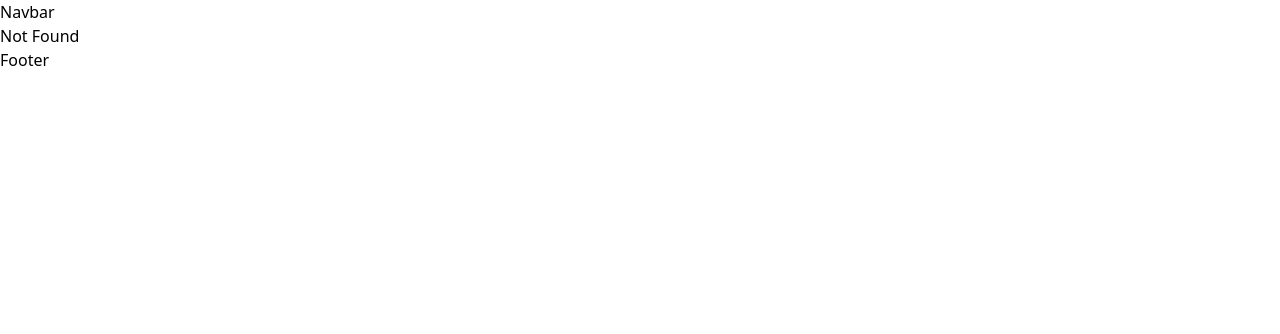
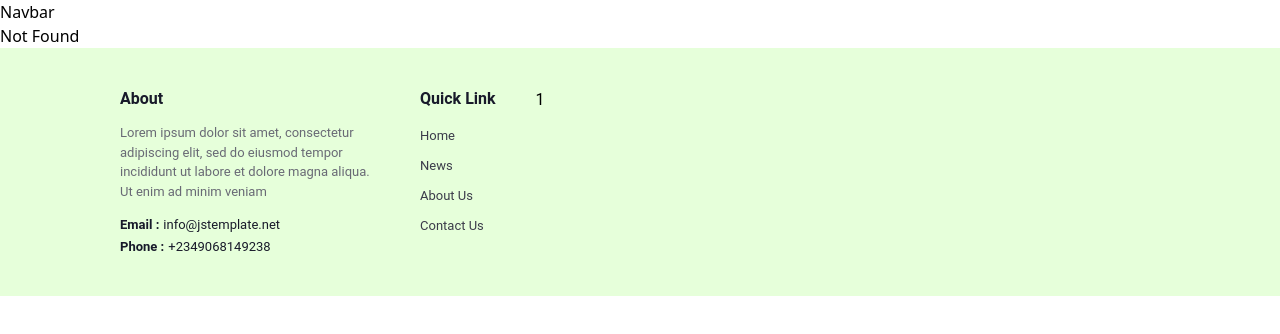
Before and after one commit to HenryAgu/sir-patrick, a React (Vite) app: page /contact in a window 1280 px wide. Before the commit this address had no page. Shown: the top 334 px of the page. Built offline with nearby package versions, Linux system fonts and the light colour scheme.

Commit message:
feat: footer divs (2)

```diff
--- a/src/components/layout/Footer.tsx
+++ b/src/components/layout/Footer.tsx
@@ -1,9 +1,72 @@
-
+import { Link } from "@tanstack/react-router";
 
 const Footer = () => {
+  type NavMenu = {
+    title: string;
+    path: string;
+  };
+
+  const navMenu: NavMenu[] = [
+    {
+      title: "Home",
+      path: "/",
+    },
+    {
+      title: "News",
+      path: "/news",
+    },
+    {
+      title: "About Us",
+      path: "/about",
+    },
+    {
+      title: "Contact Us",
+      path: "/contact",
+    },
+  ];
   return (
-    <div>Footer</div>
-  )
-}
+    <footer className="bg-secondary-100 px-30 py-10 font-roboto">
+      <div className="container mx-auto w-full flex gap-x-10">
+        <div className="flex flex-col gap-y-3.5">
+          <p className="text-secondary-900 text-base leading-[21px] font-semibold">
+            About
+          </p>
+          <p className="text-secondary-500 font-normal text-[13px] max-w-[260px]">
+            Lorem ipsum dolor sit amet, consectetur adipiscing elit, sed do
+            eiusmod tempor incididunt ut labore et dolore magna aliqua. Ut enim
+            ad minim veniam
+          </p>
+          <div className="flex flex-col gap-y-0.5">
+            <p className="text-secondary-800 font-semibold text-[13px]">
+              Email :
+              <a href="mailto:info@jstemplate.net" className="font-normal ml-1">
+                info@jstemplate.net
+              </a>
+            </p>
+            <p className="text-secondary-800 font-semibold text-[13px]">
+              Phone :
+              <a href="tel:+2349068149238" className="font-normal ml-1">
+                +2349068149238
+              </a>
+            </p>
+          </div>
+        </div>
+        <div className="flex flex-col gap-y-3.5">
+          <p className="text-secondary-900 text-base leading-[21px] font-semibold">
+            Quick Link
+          </p>
+          <ul className="flex flex-col gap-y-1.5">
+            {navMenu.map((item, index) => (
+              <li key={index}>
+                <Link to={item.path} className="font-normal text-[13px] text-secondary-600 transition-opacity ease-in-out duration-200 hover:opacity-65">{item.title}</Link>
+              </li>
+            ))}
+          </ul>
+        </div>
+        <div className="">1</div>
+      </div>
+    </footer>
+  );
+};
 
-export default Footer
+export default Footer;
--- a/src/index.css
+++ b/src/index.css
@@ -1 +1,16 @@
 @import "tailwindcss";
+
+/* Roboto Fontstyle */
+@import url("https://fonts.googleapis.com/css2?family=Roboto:ital,wght@0,100..900;1,100..900&family=Space+Grotesk:wght@300..700&display=swap");
+@layer utilities {
+  .font-roboto {
+    font-family: "Roboto", sans-serif;
+  }
+}
+@theme {
+  --color-secondary-100: #e6ffda;
+  --color-secondary-500: #696A75;
+  --color-secondary-600: #3B3C4A;
+  --color-secondary-800: #181A2A;
+  --color-secondary-900: #181A2A;
+}
--- a/src/routes/index.tsx
+++ b/src/routes/index.tsx
@@ -5,5 +5,5 @@ export const Route = createFileRoute('/')({
 })
 
 function RouteComponent() {
-  return <div className='bg-red-900'>Helloefew "/"!</div>
+  return <div className='bg-red-900 min-h-screen'>Helloefew "/"!</div>
 }
```
Also changed, not shown: src/routes/__root.tsx (+8 -8 lines), src/App.css (deleted).
